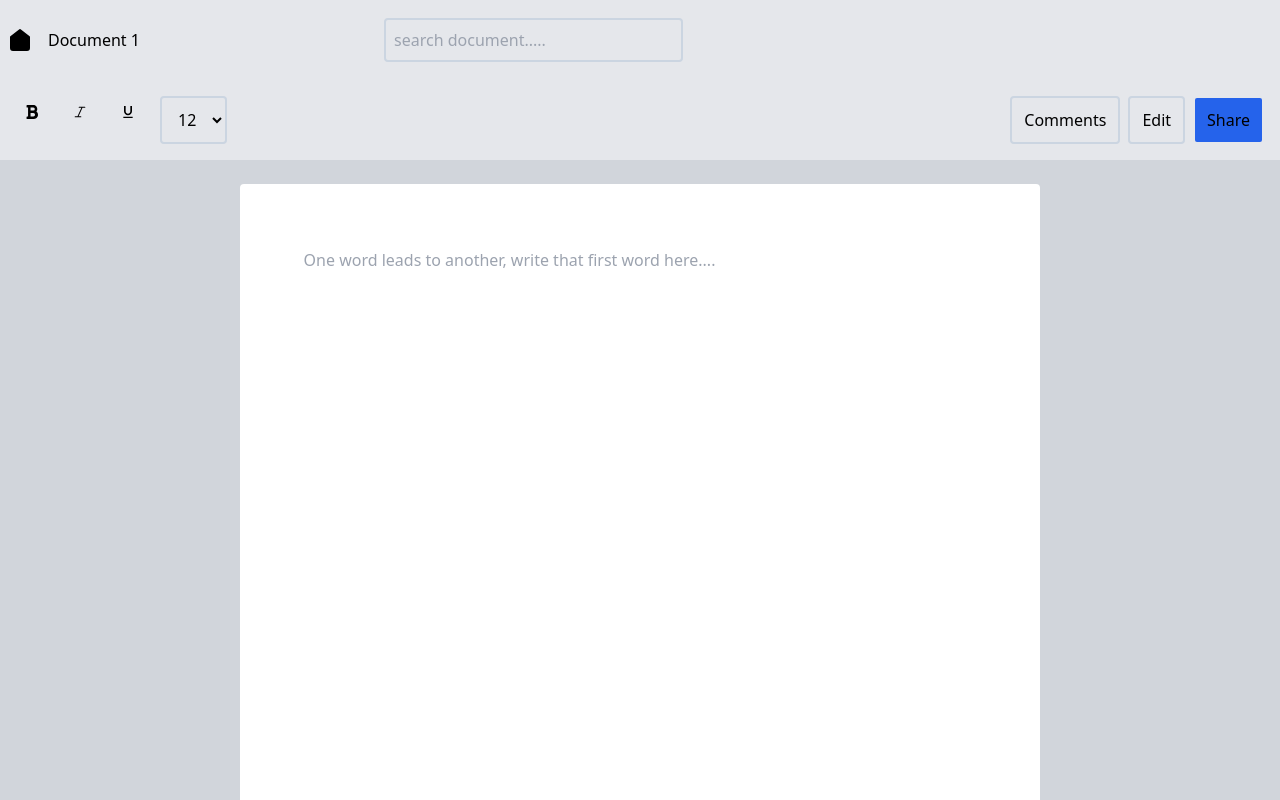
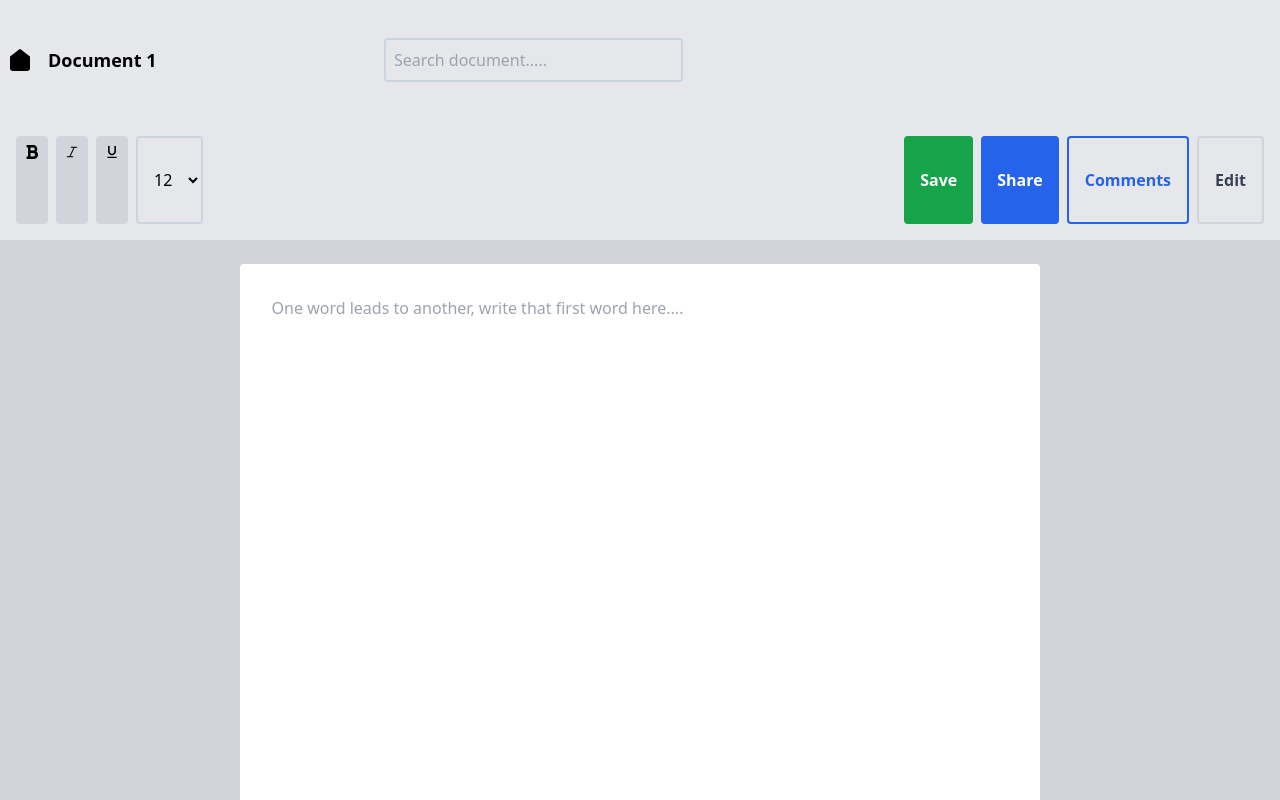
Before and after one commit to AboubakarArisar/Text-Editor, a React (Vite) app: page /editor in a window 1280 px wide. Shown: the top 800 px of the page. Built offline with nearby package versions, Linux system fonts and the light colour scheme.

Commit message:
new changes added

```diff
--- a/package.json
+++ b/package.json
@@ -11,11 +11,13 @@
   },
   "dependencies": {
     "@tinymce/tinymce-react": "^5.1.1",
+    "axios": "^1.7.5",
     "react": "^18.3.1",
     "react-dom": "^18.3.1",
     "react-icons": "^5.3.0",
     "react-quill": "^2.0.0",
     "react-router-dom": "^6.26.1",
+    "react-toastify": "^10.0.5",
     "sweetalert2": "^11.12.4"
   },
   "devDependencies": {
--- a/src/Signin.tsx
+++ b/src/Signin.tsx
@@ -1,21 +1,37 @@
-import React, { useState } from "react";
+import { useState } from "react";
 import { useNavigate } from "react-router-dom";
-import Swal from "sweetalert2";
+
+import axios from "axios";
+import { FormEvent } from "react";
+import { toast } from "react-toastify";
+import "react-toastify/dist/ReactToastify.css";
+
 const Login = () => {
   const navigate = useNavigate();
   const [email, setEmail] = useState("");
   const [password, setPassword] = useState("");
 
-  const handleLogin = (e: React.FormEvent<HTMLFormElement>) => {
+  const handleLogin = async (e: FormEvent<HTMLFormElement>) => {
     e.preventDefault();
-    if (password.length == 0 || email.length == 0) {
-      Swal.fire({
-        icon: "error",
-        title: "Oops...",
-        text: "Please fill the form",
-      });
-    } else {
+
+    if (!email || !password) {
+      toast.error("please fill in all fields!");
+
+      return;
+    }
+
+    try {
+      const response = await axios.post(
+        "http://localhost:5000/api/users/login",
+        { email, password }
+      );
+
+      const { token } = response.data;
+      localStorage.setItem("token", token);
+
       navigate("/editor");
+    } catch (error) {
+      toast.error("login failed!");
     }
   };
 
--- a/src/Signup.tsx
+++ b/src/Signup.tsx
@@ -1,20 +1,43 @@
 import { useState } from "react";
+import { useNavigate } from "react-router-dom";
+import { ToastContainer, toast } from "react-toastify";
+import "react-toastify/dist/ReactToastify.css";
+import axios from "axios";
 
 const SignUp = () => {
+  const navigate = useNavigate();
   const [name, setName] = useState("");
   const [email, setEmail] = useState("");
   const [password, setPassword] = useState("");
   const [confirmPassword, setConfirmPassword] = useState("");
 
-  const handleSignUp = () => {
-    console.log("signup logic remaining");
+  const handleSignUp = async () => {
+    if (password !== confirmPassword) {
+      toast.error("Passwords do not match!");
+      return;
+    }
+
+    try {
+      await axios.post("http://localhost:5000/api/users/signup", {
+        name,
+        email,
+        password,
+      });
+      toast.success("Successfully signed up!");
+      navigate("/signin");
+    } catch (error) {
+      toast.error(
+        (error as any).response?.data?.error ||
+          "An error occurred during signup"
+      );
+    }
   };
 
   return (
     <div className='flex justify-center items-center h-screen bg-gray-300'>
       <div className='container mx-auto p-4 w-4/5 md:w-2/5 xl:w-1/3 2xl:w-1/4 bg-white rounded-lg shadow-lg'>
         <h2 className='text-2xl font-bold mb-4 text-center'>Sign Up</h2>
-        <form>
+        <form onSubmit={(e) => e.preventDefault()}>
           <div className='mb-4'>
             <label className='block text-gray-700 text-sm font-bold mb-2'>
               Name
@@ -62,10 +85,12 @@ const SignUp = () => {
           <button
             className='bg-blue-500 hover:bg-blue-700 text-white font-bold py-2 px-4 rounded w-full'
             onClick={handleSignUp}
+            type='button'
           >
             Sign Up
           </button>
         </form>
+        <ToastContainer />
       </div>
     </div>
   );
--- a/src/TextEditingArea.tsx
+++ b/src/TextEditingArea.tsx
@@ -3,9 +3,14 @@ import { GoItalic } from "react-icons/go";
 import { MdFormatUnderlined } from "react-icons/md";
 import Swal from "sweetalert2";
 import { useNavigate } from "react-router-dom";
+import axios from "axios";
+import { useState } from "react";
 
 const CustomEditor = () => {
   const navigate = useNavigate();
+  const [link, setLink] = useState("");
+  const [documentId, setDocumentId] = useState(""); // State to hold the document ID
+  const [content, setContent] = useState(""); // State to hold the document content
 
   const handleHomeClick = () => {
     Swal.fire({
@@ -22,14 +27,80 @@ const CustomEditor = () => {
     });
   };
 
+  const handleShare = async () => {
+    if (!documentId) {
+      Swal.fire({
+        icon: "error",
+        title: "No Document ID",
+        text: "Please save the document first.",
+      });
+      return;
+    }
+
+    try {
+      const response = await axios.post(`/api/documents/${documentId}/share`);
+      setLink(response.data.link);
+
+      Swal.fire({
+        title: "Shareable Link",
+        text: "The link to share your document is ready.",
+        input: "text",
+        inputValue: response.data.link,
+        inputAttributes: {
+          readonly: true,
+        },
+        showCancelButton: true,
+        confirmButtonText: "Copy Link",
+        cancelButtonText: "Close",
+        preConfirm: () => {
+          navigator.clipboard.writeText(link);
+          Swal.fire({
+            icon: "success",
+            title: "Link Copied!",
+            text: "The shareable link has been copied to your clipboard.",
+          });
+        },
+      });
+    } catch (error) {
+      console.error("Error sharing document:", error);
+      Swal.fire({
+        icon: "error",
+        title: "Oops...",
+        text: "Failed to share the document.",
+      });
+    }
+  };
+
+  const handleSave = async () => {
+    try {
+      const response = await axios.post(
+        "http://localhost:5000/api/documents/document",
+        { documentId, content }
+      );
+      setDocumentId(response.data.id); // Set document ID after creation
+      Swal.fire({
+        icon: "success",
+        title: "Saved!",
+        text: "Document saved successfully.",
+      });
+    } catch (error) {
+      console.error("Error saving document:", error);
+      Swal.fire({
+        icon: "error",
+        title: "Oops...",
+        text: "Failed to save the document.",
+      });
+    }
+  };
+
   return (
     <>
       <div className='w-full min-h-screen flex flex-col'>
-        <div className='w-full h-[20vh] bg-gray-200 '>
-          <div className='w-full h-1/2 flex justify-between items-center '>
+        <div className='w-full h-[30vh] bg-gray-200'>
+          <div className='w-full h-1/2 flex justify-between items-center'>
             <div className='flex justify-center items-center gap-2'>
               <span
-                className='p-2 rounded bg-transparent cursor-pointer'
+                className='p-2 rounded bg-transparent cursor-pointer hover:bg-gray-300 transition duration-150'
                 onClick={handleHomeClick}
               >
                 <svg
@@ -47,25 +118,27 @@ const CustomEditor = () => {
                   />
                 </svg>
               </span>
-              <span className='text-center'>Document 1</span>
+              <span className='text-center text-lg font-semibold'>
+                Document {documentId || "1"}
+              </span>
             </div>
             <div className='w-[70%]'>
               <input
                 type='text'
-                className='p-2 disabled outline-none bg-transparent border-2 border-slate-300 w-1/3 rounded'
-                placeholder='search document.....'
+                className='p-2 outline-none bg-transparent border-2 border-slate-300 rounded w-1/3'
+                placeholder='Search document.....'
               />
             </div>
           </div>
           <div className='w-full h-1/2 flex justify-between p-4'>
-            <div className='flex '>
-              <span className='p-2  rounded bg-transparent w-12 h-16'>
+            <div className='flex gap-2'>
+              <span className='p-2 rounded bg-gray-300 hover:bg-gray-400 transition duration-150 cursor-pointer'>
                 <FaBold />
               </span>
-              <span className='p-2 rounded bg-transparent w-12 h-16'>
+              <span className='p-2 rounded bg-gray-300 hover:bg-gray-400 transition duration-150 cursor-pointer'>
                 <GoItalic />
               </span>
-              <span className='p-2 rounded bg-transparent w-12 h-16'>
+              <span className='p-2 rounded bg-gray-300 hover:bg-gray-400 transition duration-150 cursor-pointer'>
                 <MdFormatUnderlined />
               </span>
               <select className='px-3 py-1 rounded border-2 border-slate-300 bg-transparent'>
@@ -77,23 +150,34 @@ const CustomEditor = () => {
               </select>
             </div>
             <div className='flex gap-2'>
-              <button className='px-3 py-1 rounded border-2 border-slate-300 bg-transparent'>
+              <button
+                onClick={handleSave}
+                className='px-4 py-2 rounded bg-green-600 text-white font-semibold hover:bg-green-700 transition duration-150'
+              >
+                Save
+              </button>
+              <button
+                onClick={handleShare}
+                className='px-4 py-2 rounded bg-blue-600 text-white font-semibold hover:bg-blue-700 transition duration-150'
+              >
+                Share
+              </button>
+              <button className='px-4 py-2 rounded border-2 border-blue-600 text-blue-600 font-semibold hover:bg-blue-100 transition duration-150'>
                 Comments
               </button>
-              <button className='px-3 py-1 rounded border-2 border-slate-300 bg-transparent'>
+              <button className='px-4 py-2 rounded border-2 border-gray-300 text-gray-700 font-semibold hover:bg-gray-100 transition duration-150'>
                 Edit
-              </button>
-              <button className='px-3 py-1 rounded border-2 bg-blue-600'>
-                Share
               </button>
             </div>
           </div>
         </div>
         <div className='w-full min-h-screen bg-gray-300 flex justify-center items-center p-6'>
-          <div className='w-[65%] h-screen bg-white p-4 rounded flex'>
+          <div className='w-[65%] h-screen bg-white p-4 rounded flex flex-col'>
             <textarea
-              className='w-full h-[90%] p-12 outline-none '
+              className='w-full h-[90%] p-4 outline-none rounded'
               placeholder='One word leads to another, write that first word here....'
+              value={content}
+              onChange={(e) => setContent(e.target.value)}
             ></textarea>
           </div>
         </div>
```
Also changed, not shown: 1 other file (tests, documents, lock files or other folders).
